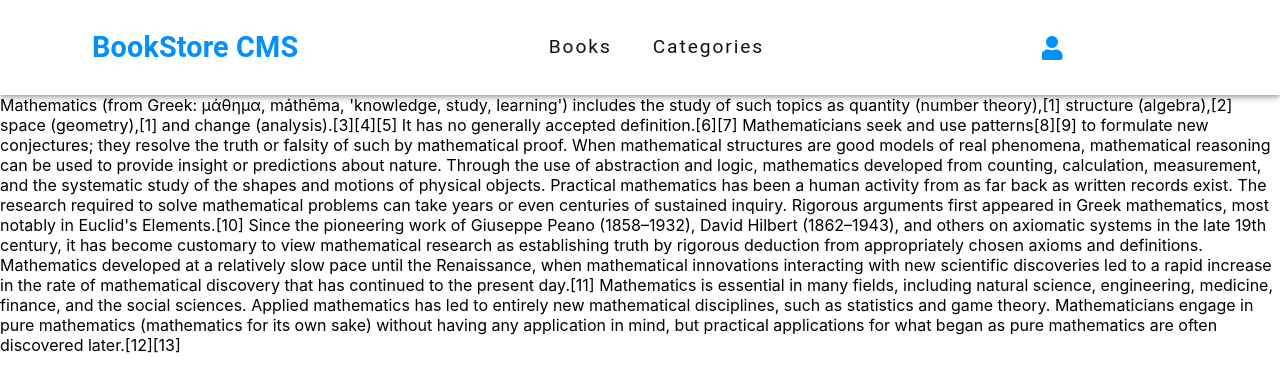
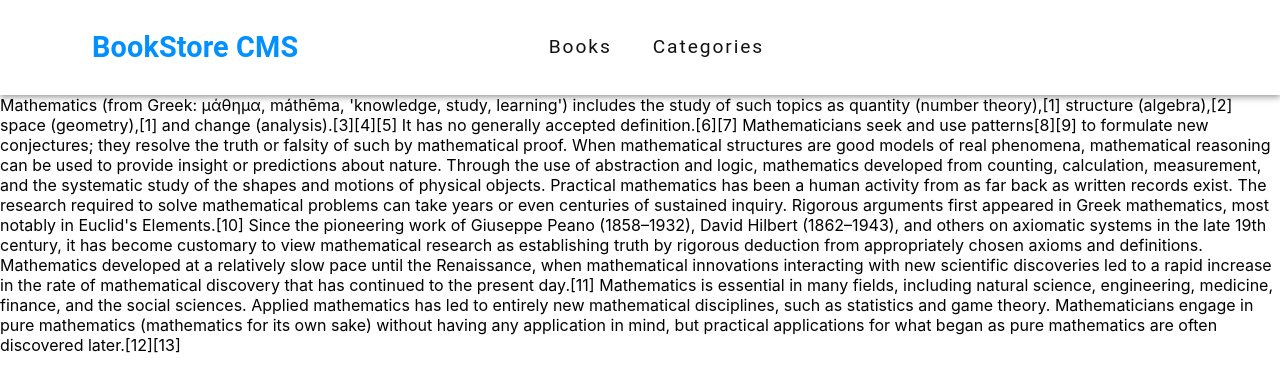
Before and after one commit to oxenprogrammer/Book-Store-App, a React (Create React App) app: page /categories in a window 1280 px wide. Shown: the top 392 px of the page. Built offline with nearby package versions, Linux system fonts and the light colour scheme.

Commit message:
Test(bookstore): fix invalid className

```diff
--- a/src/components/Header.js
+++ b/src/components/Header.js
@@ -151,7 +151,7 @@ const Header = memo(() => {
                     Categories
                   </Link>
                 </Typography>
-                <Icon className={["fas fa-user", classes.user]} />
+                <Icon className={("fas fa-user", classes.user)} />
               </>
             )}
           </Toolbar>
```
